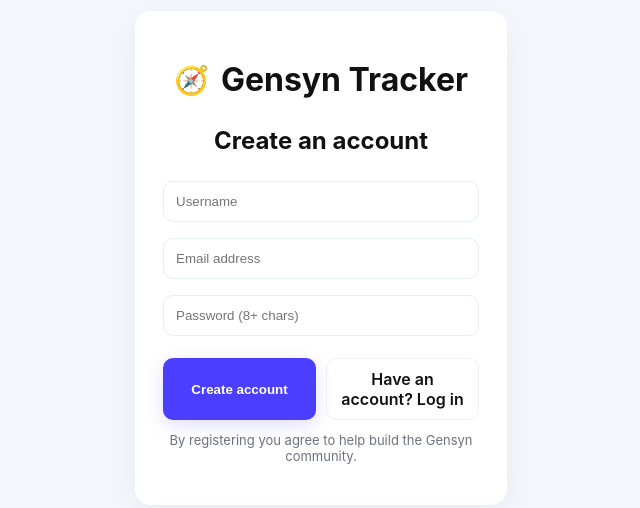
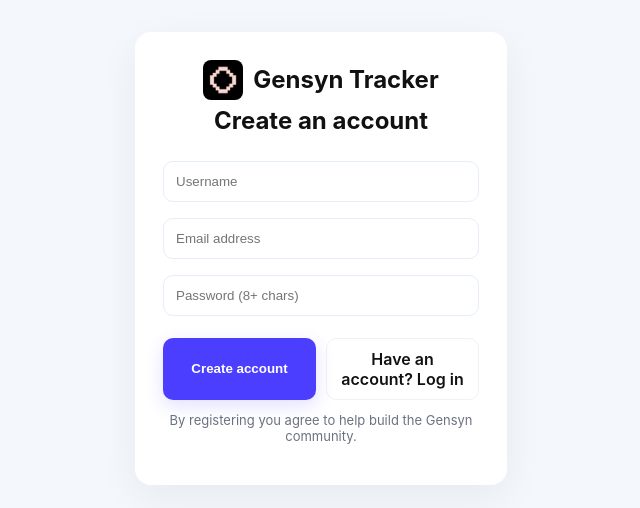
Before and after one commit to SUMIT4859/gensyn-tracker, a plain HTML site: page register.html in a window 1280 px wide. Shown: the part 142-650 px from the top of the page, without its empty margins (319-959 px from the left). Drawn offline with Linux system fonts and the light colour scheme.

Commit message:
all set now

```diff
--- a/register.html
+++ b/register.html
@@ -9,9 +9,11 @@
 <body class="auth-page">
   <main class="auth-wrap">
     <div class="auth-card">
-      <div class="brand">
-        <div class="logo">🧭</div>
-        <h1>Gensyn Tracker</h1>
+      <div class="brand" style="display: flex; align-items: center; gap: 10px;">
+        <div class="logo" style="width: 40px; height: 40px;">
+          <img src="logo.webp" alt="" style="width: 100%; height: 100%; object-fit: contain; border-radius: 8px;">
+        </div>
+        <h1 style="font-size: 1.5rem; margin: 0;">Gensyn Tracker</h1>
       </div>
 
       <h2>Create an account</h2>
```
